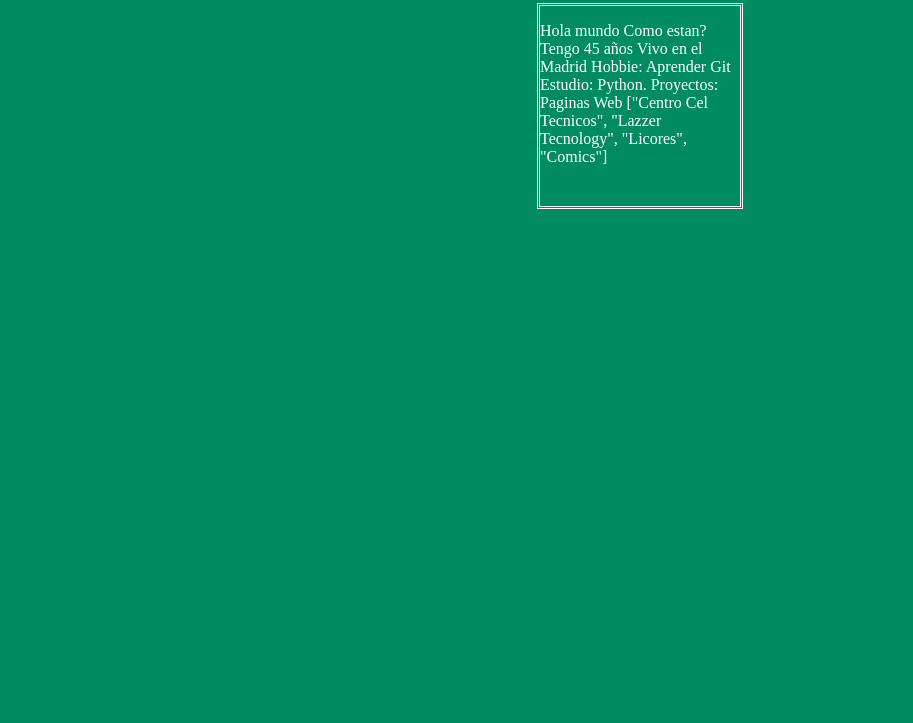
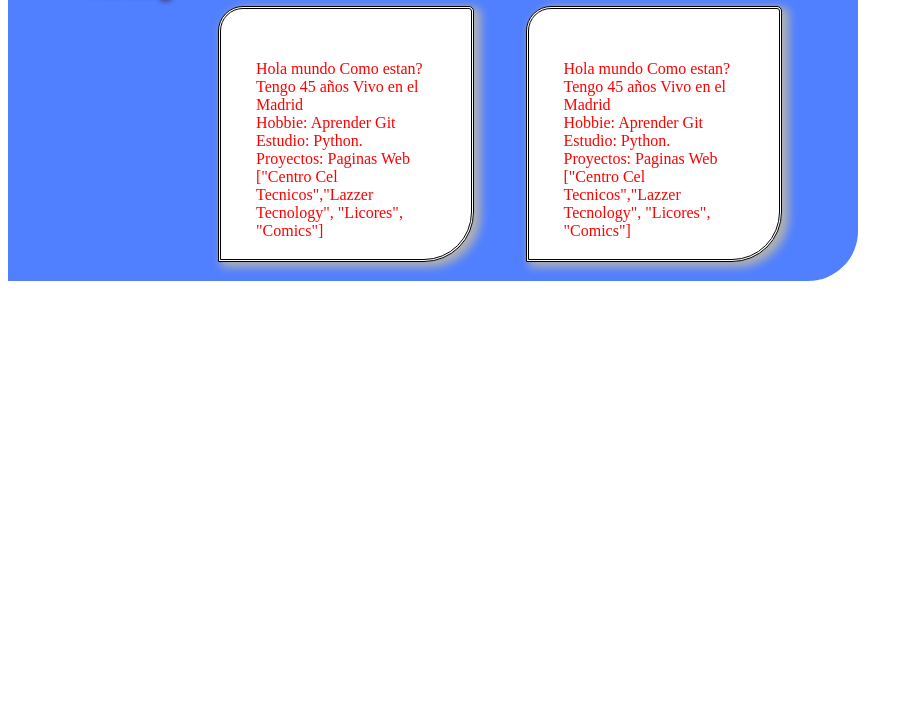
Before and after one commit to armandLizarazo/exerciseOneInGit, a plain HTML site: page index.html in a window 1280 px wide. Shown: the part 77-800 px from the top of the page, without its empty margins (0-913 px from the left). Drawn offline with Linux system fonts and the light colour scheme.

Commit message:
diseño cabecera blue-tiful

```diff
--- a/CSS/styles.css
+++ b/CSS/styles.css
@@ -1,17 +1,37 @@
 body {
-  background-color: rgb(0, 139, 97);
+  /* background-color: rgb(0, 139, 97);
   text-align: center;
-  color: rgb(255, 255, 255);
+  color: rgb(255, 255, 255); */
+}
+.mainCont {
+  display: flex;
+  width: 800px;
+  height: 300px;
+  border-radius: 25px 5px 50px 0px;
+  padding: 25px;
+  background-color: #507fff;
+  flex-direction: row;
+  justify-content: space-evenly;
 }
 h1 {
+  display: flex;
+  font-size: x-large;
   color: black;
-  text-shadow: 10px, 5px, 5px rgb(255, 255, 255);
-  text-shadow: 10px, 5px, 5px rgb(255, 255, 255);
+  text-shadow: 5px 3px 5px rgb(53, 8, 8);
 }
 .container {
+  border-radius: 25px 5px 50px 0px;
+  padding: 25px;
+  background-color: #ffffff;
+  margin-top: 50px;
+  box-shadow: 5px 3px 10px 2px rgb(178, 178, 178);
+  display: flex;
   width: 200px;
   height: 200px;
-  margin: auto;
   text-align: left;
   border-style: double;
 }
+p {
+  padding: 10px;
+  color: rgb(255, 0, 0);
+}
--- a/index.html
+++ b/index.html
@@ -7,13 +7,29 @@
     <link rel="stylesheet" href="/CSS/styles.css" />
     <title>Document</title>
   </head>
-  <h1 class="title">Mi Blog</h1>
-  <div class="container">
-    <p>
-      Hola mundo Como estan? Tengo 45 años Vivo en el Madrid Hobbie: Aprender
-      Git Estudio: Python. Proyectos: Paginas Web ["Centro Cel Tecnicos",
-      "Lazzer Tecnology", "Licores", "Comics"]
-    </p>
-  </div>
-  <body></body>
+  <body>
+    <div class="mainCont">
+      <h1 class="title">Mi Blog</h1>
+      <div class="container">
+        <p>
+          Hola mundo Como estan? <br />
+          Tengo 45 años Vivo en el Madrid <br />
+          Hobbie: Aprender Git <br />
+          Estudio: Python. <br />
+          Proyectos: Paginas Web <br />
+          ["Centro Cel Tecnicos","Lazzer Tecnology", "Licores", "Comics"]
+        </p>
+      </div>
+      <div class="container">
+        <p>
+          Hola mundo Como estan? <br />
+          Tengo 45 años Vivo en el Madrid <br />
+          Hobbie: Aprender Git <br />
+          Estudio: Python. <br />
+          Proyectos: Paginas Web <br />
+          ["Centro Cel Tecnicos","Lazzer Tecnology", "Licores", "Comics"]
+        </p>
+      </div>
+    </div>
+  </body>
 </html>
```
